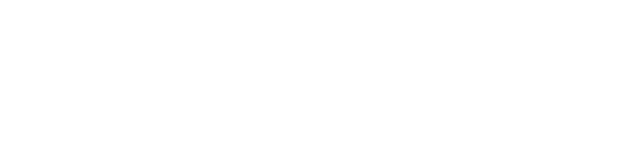
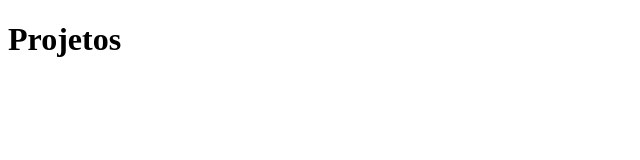
Before and after one commit to hugohenriquezds/primeiro-portfolio, a plain HTML site: page projetos.html in a window 1280 px wide. Shown: the whole page, without its empty margins (0-640 px from the left). Drawn offline with Linux system fonts and the light colour scheme.

Commit message:
alteraões na tela de projetos

```diff
--- a/projetos.html
+++ b/projetos.html
@@ -5,5 +5,7 @@
     <meta name="viewport" content="width=device-width, initial-scale=1.0" />
     <title>Projetos</title>
   </head>
-  <body></body>
+  <body>
+    <h1>Projetos</h1>
+  </body>
 </html>
```
